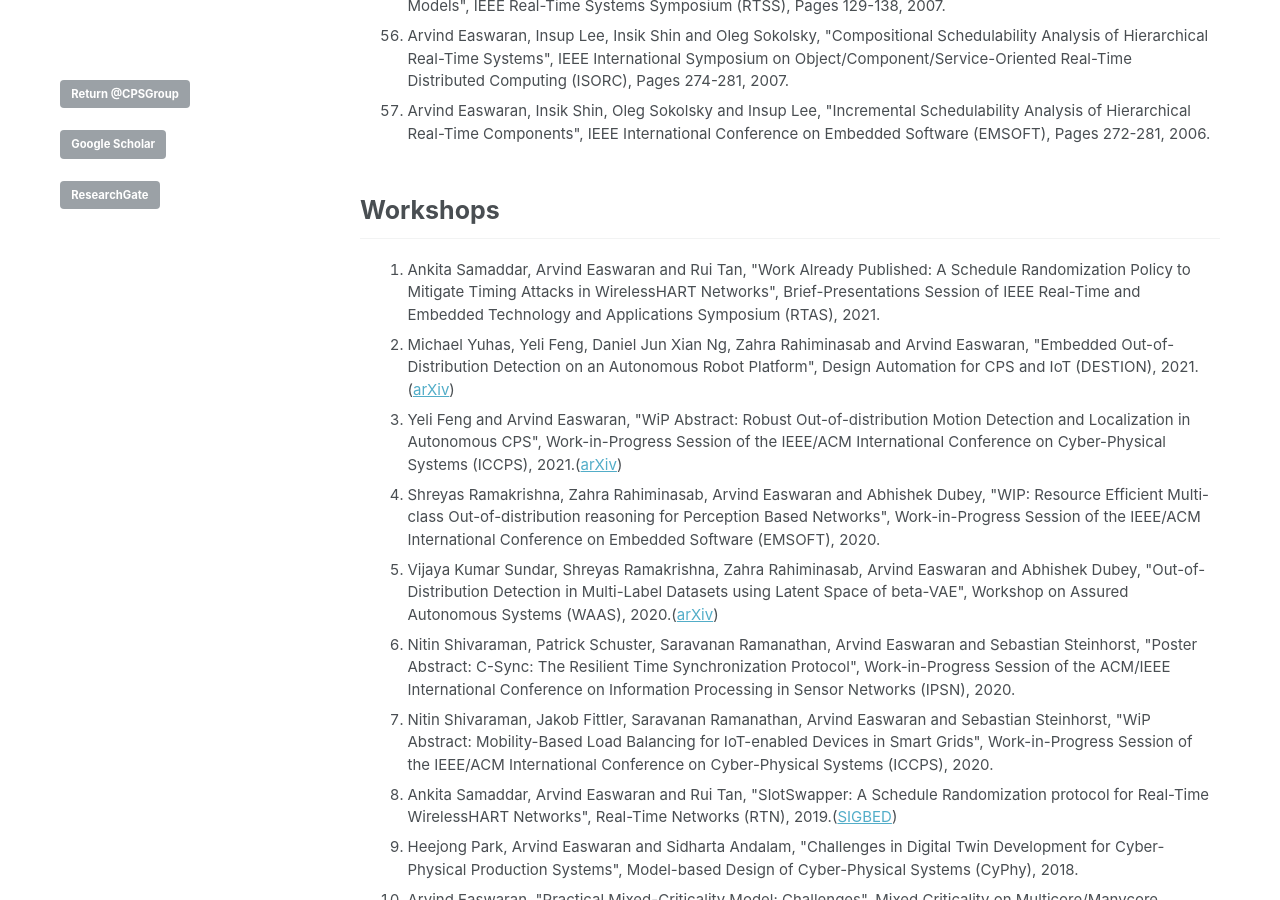
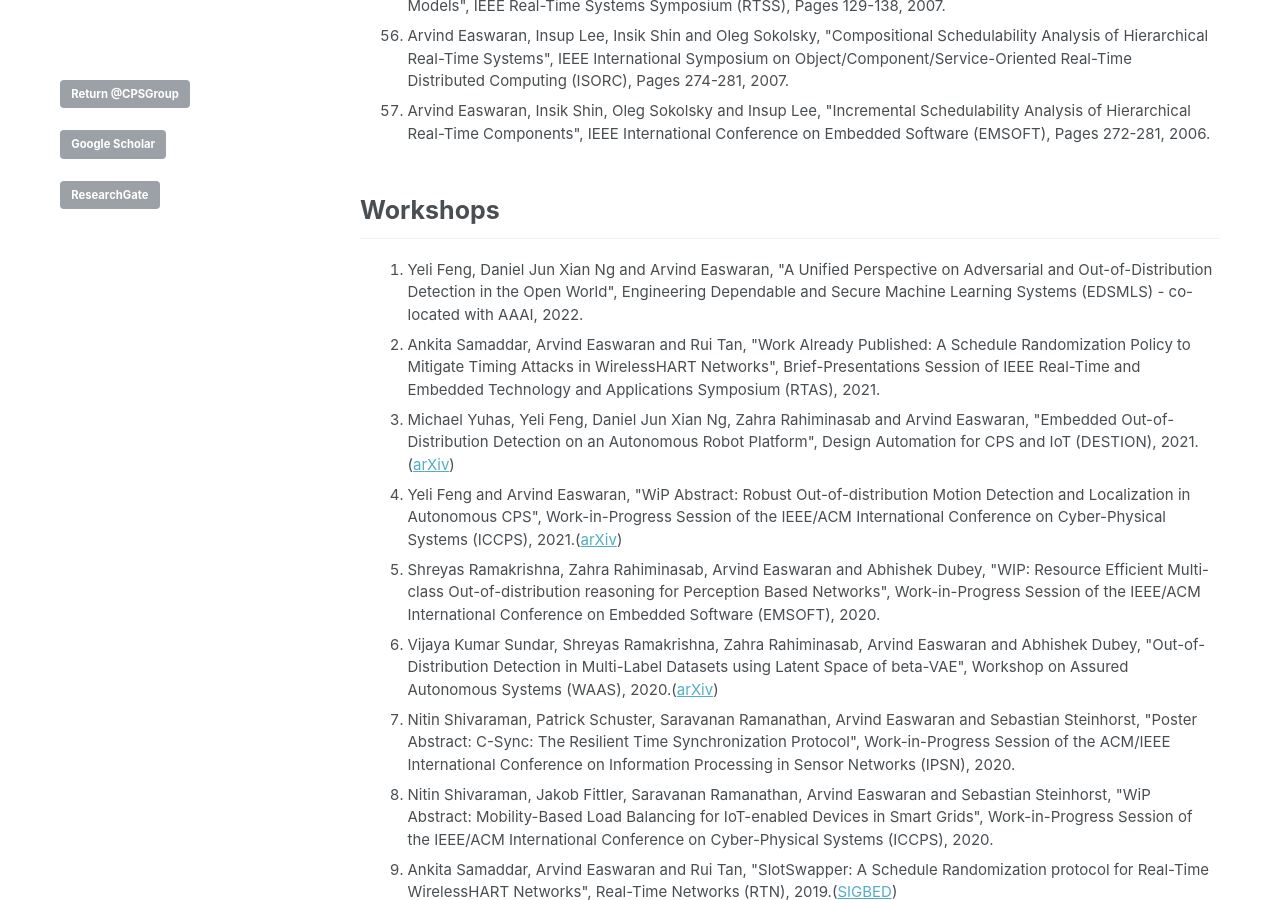
Before and after one commit to CPS-research-group/CPS-research-group.github.io, a Jekyll site: the page built from _pages/research_profile.md, in a window 1280 px wide and 900 px high, scrolled down 6062 px. Built offline with Jekyll 4.4.1, drawn with Linux system fonts in a browser that asks for light colours.

Commit message:
Updates.

```diff
--- a/_pages/research_profile.md
+++ b/_pages/research_profile.md
@@ -118,6 +118,7 @@ a.a:active {color:#0000FF; text-decoration:none;}
 ## Workshops
 
  <ol>
+		        <li class="a">Yeli Feng, Daniel Jun Xian Ng and Arvind Easwaran, "A Unified Perspective on Adversarial and Out-of-Distribution Detection in the Open World", Engineering Dependable and Secure Machine Learning Systems (EDSMLS) - co-located with AAAI, 2022.</li>
 		        <li class="a">Ankita Samaddar, Arvind Easwaran and Rui Tan, "Work Already Published: A Schedule Randomization Policy to Mitigate Timing Attacks in WirelessHART Networks", Brief-Presentations Session of IEEE Real-Time and Embedded Technology and Applications Symposium (RTAS), 2021.</li>
 		        <li class="a">Michael Yuhas, Yeli Feng, Daniel Jun Xian Ng, Zahra Rahiminasab and Arvind Easwaran, "Embedded Out-of-Distribution Detection on an Autonomous Robot Platform", Design Automation for CPS and IoT (DESTION), 2021.(<a href="http://arxiv.org/abs/2106.15965">arXiv</a>)</li>
 		        <li class="a">Yeli Feng and Arvind Easwaran, "WiP Abstract: Robust Out-of-distribution Motion Detection and Localization in Autonomous CPS", Work-in-Progress Session of the IEEE/ACM International Conference on Cyber-Physical Systems (ICCPS), 2021.(<a href="http://arxiv.org/abs/2107.11736">arXiv</a>)</li>
```
